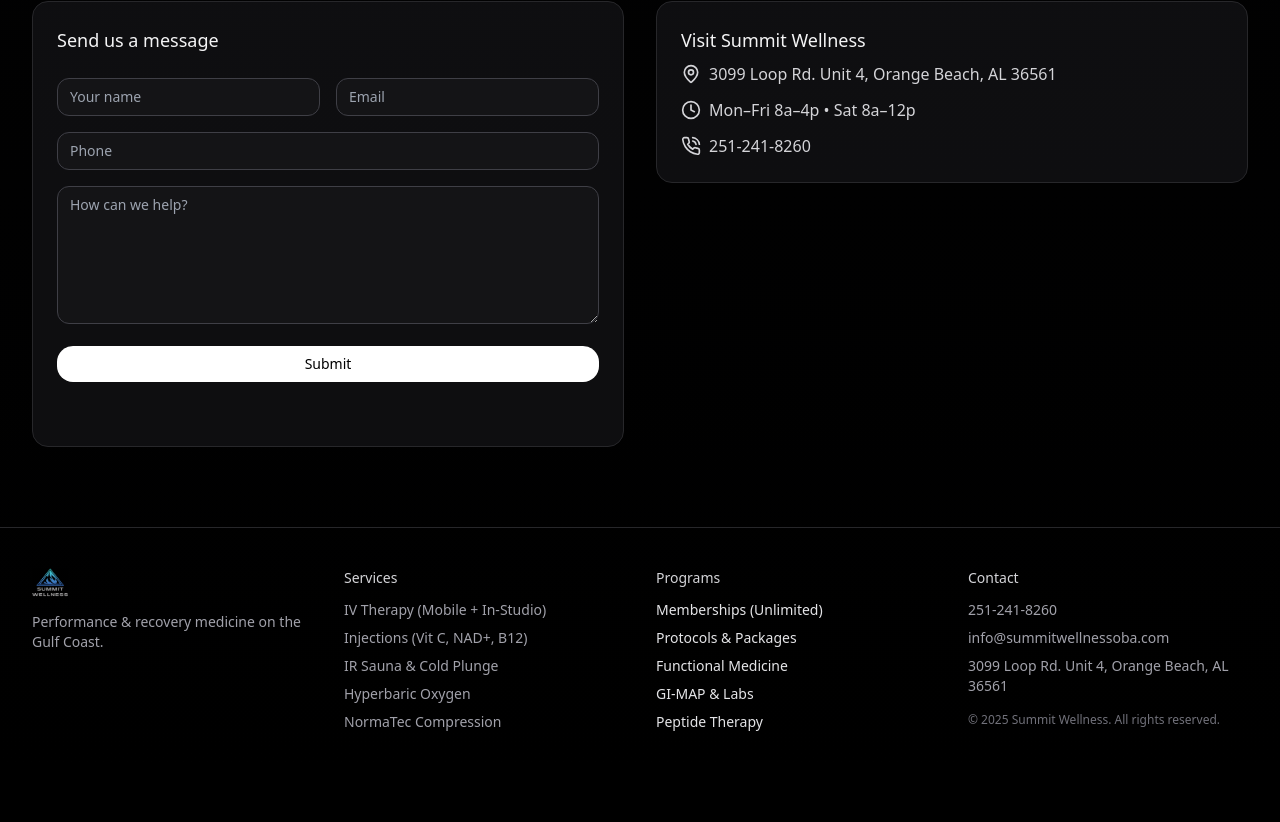
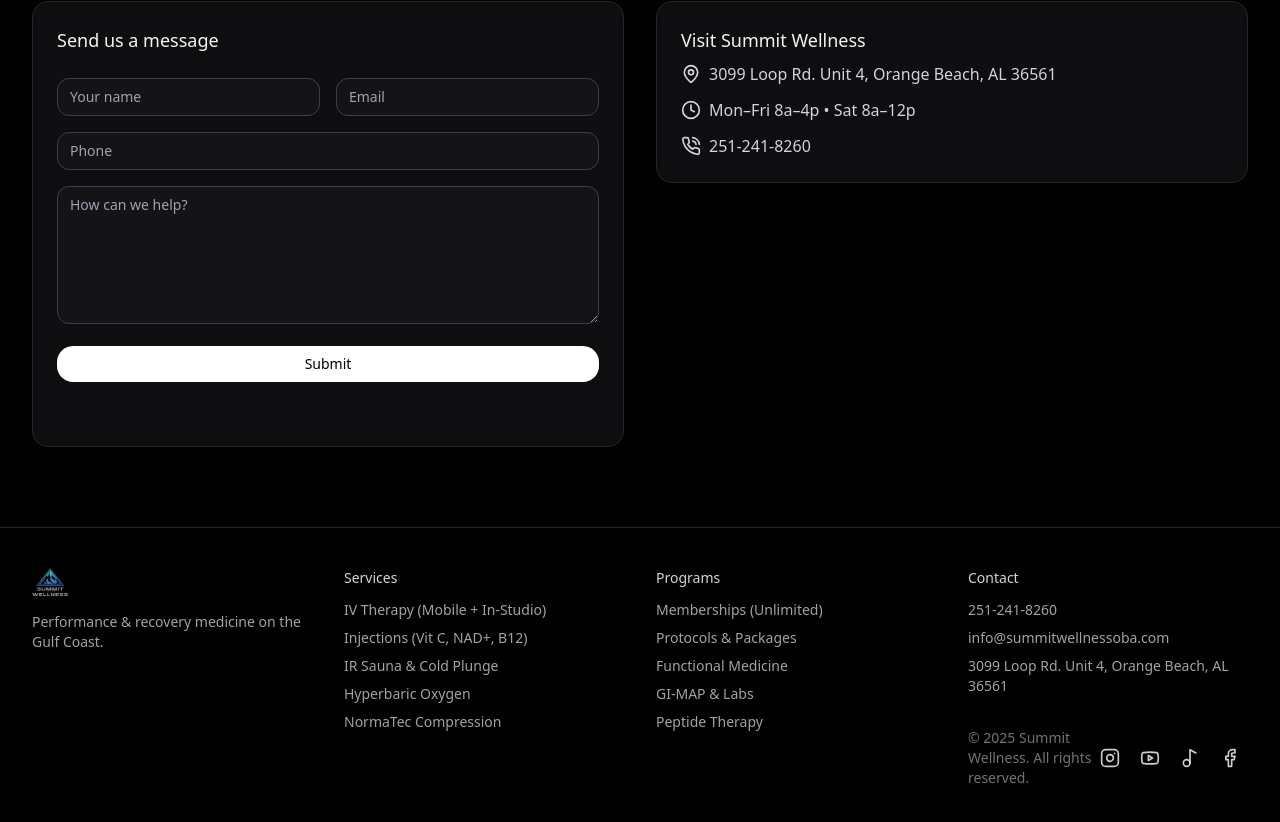
Before and after one commit to tdb0021/summitwellness, a React (Vite) app: page / in a window 1280 px wide. Shown: the part 9813-10635 px from the top of the page. Before the commit the page ends 10585 px from the top, so only its background shows below. Built offline with nearby package versions, Linux system fonts and the light colour scheme.

Commit message:
socials on footer

```diff
--- a/src/SummitWellnessSite.tsx
+++ b/src/SummitWellnessSite.tsx
@@ -1051,7 +1051,7 @@
           </div>
           <div>
             <div className="text-zinc-300 font-medium mb-3">Programs</div>
-            <ul className="space-y-2 text-zinc-4 00">
+            <ul className="space-y-2 text-zinc-400">
               <li>Memberships (Unlimited)</li>
               <li>Protocols & Packages</li>
               <li>Functional Medicine</li>
@@ -1066,7 +1066,10 @@
               <li>info@summitwellnessoba.com</li>
               <li>3099 Loop Rd. Unit 4, Orange Beach, AL 36561</li>
             </ul>
-            <div className="text-xs text-zinc-500 mt-4">© {new Date().getFullYear()} Summit Wellness. All rights reserved.</div>
+            <div className="mt-8 flex items-center justify-between text-zinc-500 text-sm">
+              <p>© {new Date().getFullYear()} Summit Wellness. All rights reserved.</p>
+              <SocialLinks />
+            </div>
           </div>
         </div>
       </footer>
```
